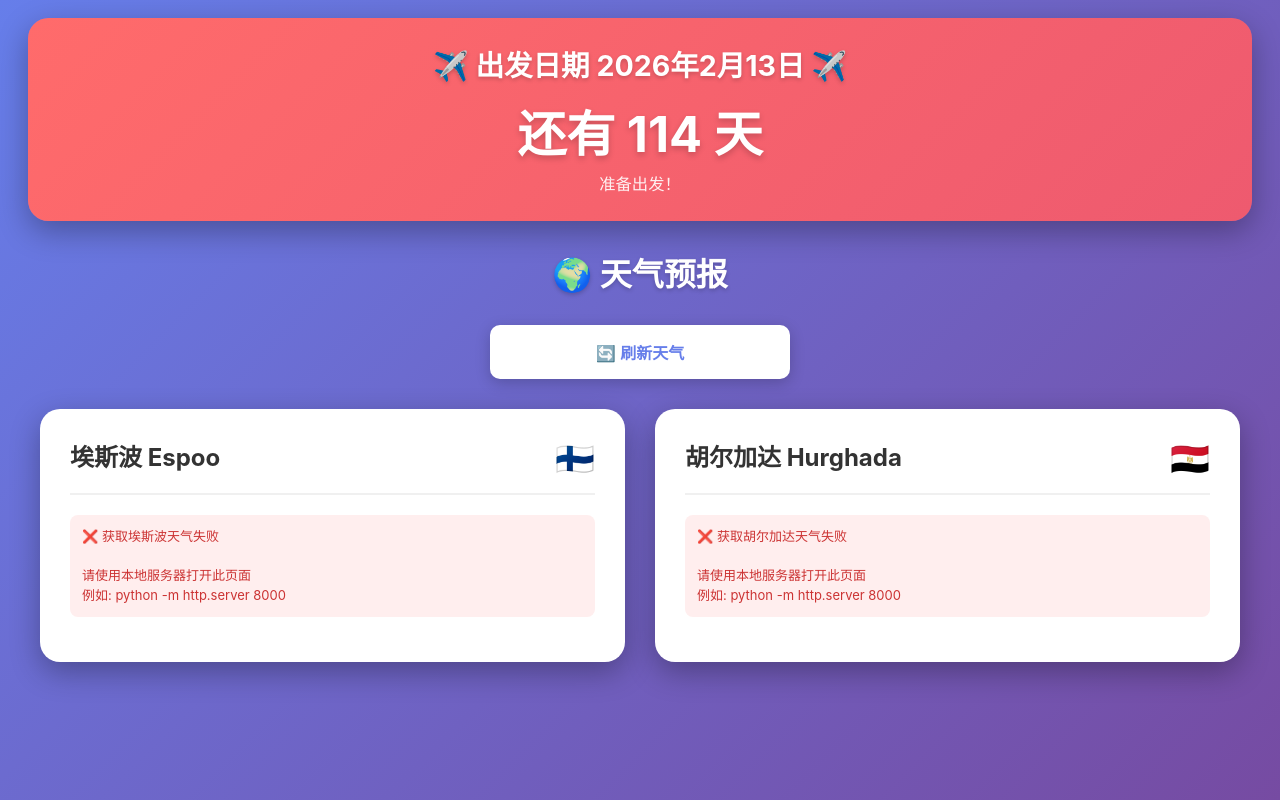
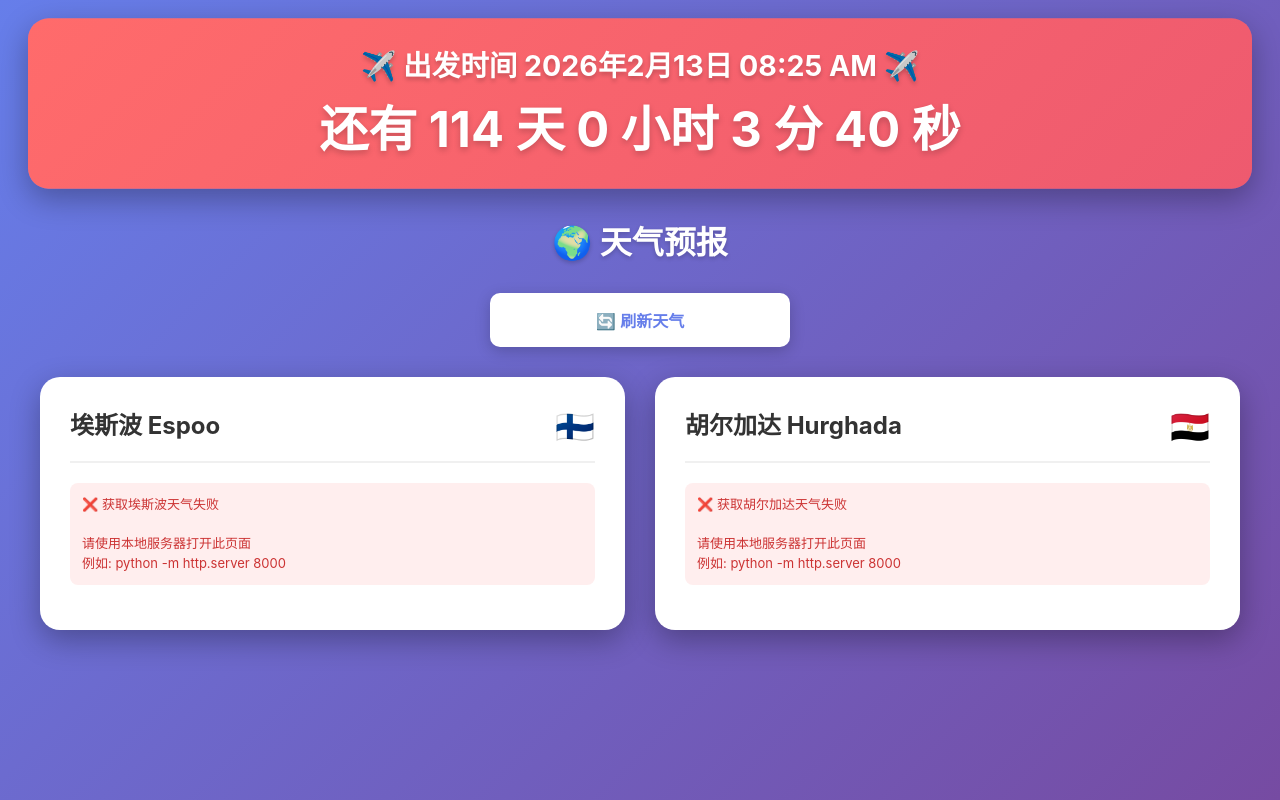
Before and after one commit to linuxp-s/water-tracker, a plain HTML site: page index.html in a window 1280 px wide. Drawn offline with Linux system fonts and the light colour scheme; no server answers.

Commit message:
Add files via upload

```diff
--- a/index.html
+++ b/index.html
@@ -49,15 +49,17 @@
         }
 
         .countdown-days {
-            font-size: 36px;
+            font-size: 28px;
             font-weight: bold;
             text-shadow: 0 3px 6px rgba(0, 0, 0, 0.2);
+            line-height: 1.4;
         }
 
         .countdown-subtitle {
             font-size: 14px;
             opacity: 0.9;
             margin-top: 5px;
+            display: none;
         }
 
         h1 {
@@ -459,9 +461,8 @@
 <body>
     <div class="container">
         <div class="countdown">
-            <div class="countdown-title">✈️ 出发日期 2026年2月13日 ✈️</div>
-            <div class="countdown-days" id="countdownDays">计算中...</div>
-            <div class="countdown-subtitle" id="countdownSubtitle">准备出发！</div>
+            <div class="countdown-title">✈️ 出发时间 2026年2月13日 08:25 AM ✈️</div>
+            <div class="countdown-days" id="countdownDisplay">计算中...</div>
         </div>
 
         <h1>🌍 天气预报</h1>
@@ -539,34 +540,36 @@
         }
 
         function calculateCountdown() {
-            // 出发日期：2026年2月13日
-            const departureDate = new Date('2026-02-13');
+            // 出发时间：2026年2月13日 08:25 AM
+            const departureDate = new Date('2026-02-13T08:25:00');
             const now = new Date();
 
-            // 设置时间为当天的开始
-            const today = new Date(now.getFullYear(), now.getMonth(), now.getDate());
-            departureDate.setHours(0, 0, 0, 0);
+            // 计算时间差（毫秒）
+            const diffTime = departureDate - now;
 
-            // 计算天数差
-            const diffTime = departureDate - today;
-            const diffDays = Math.ceil(diffTime / (1000 * 60 * 60 * 24));
+            if (diffTime > 0) {
+                // 计算天、小时、分钟、秒
+                const days = Math.floor(diffTime / (1000 * 60 * 60 * 24));
+                const hours = Math.floor((diffTime % (1000 * 60 * 60 * 24)) / (1000 * 60 * 60));
+                const minutes = Math.floor((diffTime % (1000 * 60 * 60)) / (1000 * 60));
+                const seconds = Math.floor((diffTime % (1000 * 60)) / 1000);
 
-            if (diffDays > 0) {
-                document.getElementById('countdownDays').textContent = `还有 ${diffDays} 天`;
-                document.getElementById('countdownSubtitle').textContent = '准备出发！';
-            } else if (diffDays === 0) {
-                document.getElementById('countdownDays').textContent = '今天出发！';
-                document.getElementById('countdownSubtitle').textContent = '🎉 祝旅途愉快！';
+                document.getElementById('countdownDisplay').textContent =
+                    `还有 ${days} 天 ${hours} 小时 ${minutes} 分 ${seconds} 秒`;
+            } else if (diffTime > -24 * 60 * 60 * 1000) {
+                // 出发当天或已过但在24小时内
+                document.getElementById('countdownDisplay').textContent = '✈️ 旅途愉快！';
             } else {
-                document.getElementById('countdownDays').textContent = `已出发 ${Math.abs(diffDays)} 天`;
-                document.getElementById('countdownSubtitle').textContent = '旅途中...';
+                // 已出发超过24小时
+                const passedDays = Math.floor(Math.abs(diffTime) / (1000 * 60 * 60 * 24));
+                document.getElementById('countdownDisplay').textContent = `已出发 ${passedDays} 天`;
             }
         }
 
-        // 每分钟更新一次倒计时（确保跨天时自动更新）
+        // 每秒更新一次倒计时
         function startCountdownTimer() {
             calculateCountdown();
-            setInterval(calculateCountdown, 60000); // 每60秒更新一次
+            setInterval(calculateCountdown, 1000); // 每1秒更新一次
         }
 
         function createCityCard(city) {
```
